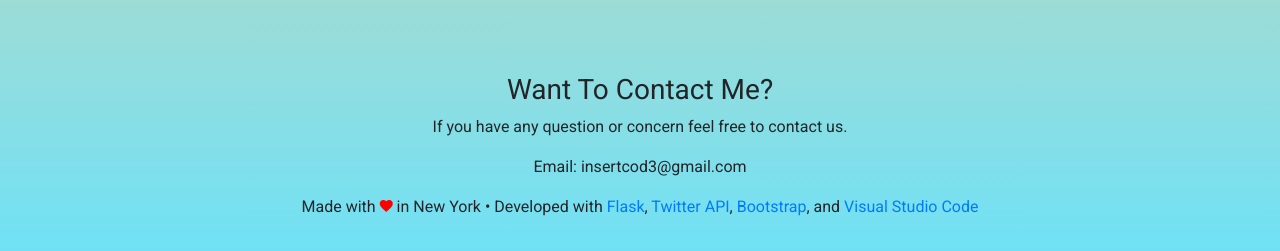
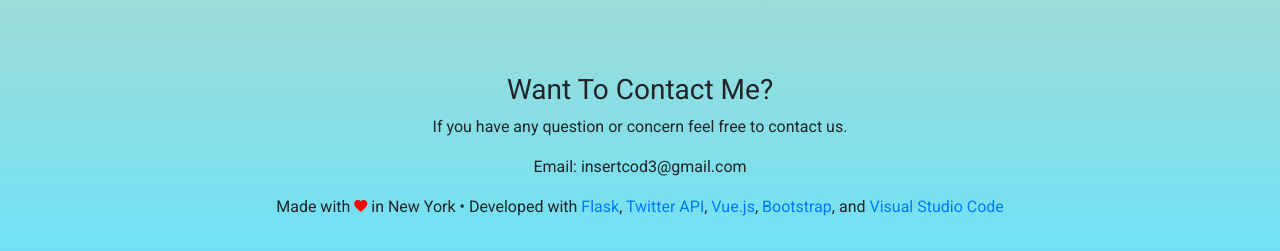
Before and after one commit to InSertCod3/TwitterQuery, a Flask app: page / in a window 1280 px wide. Shown: the part 549-800 px from the top of the page. Run offline with Flask 2, Linux system fonts and the light colour scheme; some libraries are stand-ins or nearby versions.

Commit message:
Updated "Made with :heart:"
* Added Vue.js to stack

```diff
--- a/core/templates/index.html
+++ b/core/templates/index.html
@@ -79,6 +79,7 @@
                       <p>Made with <i style="color: red" class="icon ion-md-heart"></i> in New York • Developed with
                         <a href="https://www.palletsprojects.com/p/flask/" target="_blank">Flask</a>,
                         <a href="https://developer.twitter.com/en/docs.html" target="_blank">Twitter API</a>,
+                        <a href="https://vuejs.org/" target="_blank">Vue.js</a>,
                         <a href="https://getbootstrap.com" target="_blank"> Bootstrap</a>, and
                         <a href="https://code.visualstudio.com/" target="_blank">Visual Studio Code</a>
                       </p>
```
